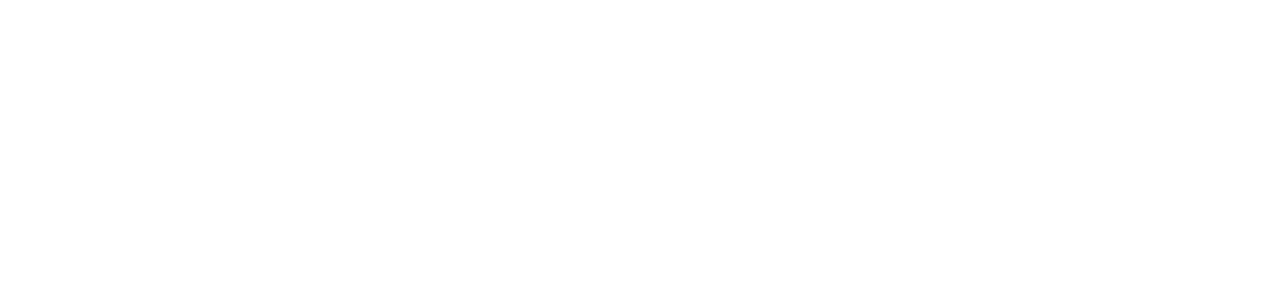
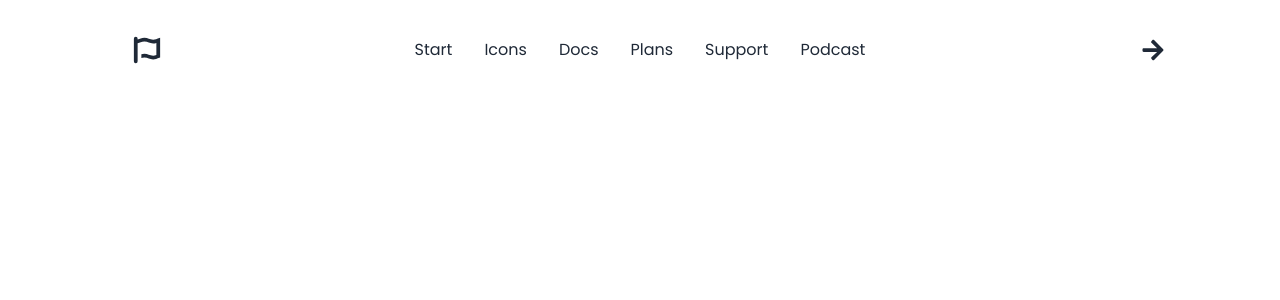
Before and after one commit to Momen1995/react-router-project, a React (Vite) app: page / in a window 1280 px wide. Shown: the top 300 px of the page. Built offline with nearby package versions, Linux system fonts and the light colour scheme.

Commit message:
navbar add

```diff
--- a/package.json
+++ b/package.json
@@ -14,6 +14,7 @@
     "match-sorter": "^6.3.1",
     "react": "^18.2.0",
     "react-dom": "^18.2.0",
+    "react-icons": "^5.0.1",
     "react-router-dom": "^6.21.1",
     "sort-by": "^1.2.0"
   },
--- a/src/Components/Header/Header.jsx
+++ b/src/Components/Header/Header.jsx
@@ -1,7 +1,73 @@
+import { FaFontAwesomeFlag, FaArrowRight } from "react-icons/fa";
 const Header = () => {
   return (
     <div>
-
+      <div className="navbar bg-base-100 py-6">
+        <div className="navbar-start">
+          <div className="dropdown">
+            <div tabIndex={0} role="button" className="btn btn-ghost lg:hidden">
+              <svg
+                xmlns="http://www.w3.org/2000/svg"
+                className="h-5 w-5"
+                fill="none"
+                viewBox="0 0 24 24"
+                stroke="currentColor"
+              >
+                <path
+                  strokeLinecap="round"
+                  strokeLinejoin="round"
+                  strokeWidth="2"
+                  d="M4 6h16M4 12h8m-8 6h16"
+                />
+              </svg>
+            </div>
+            <ul
+              tabIndex={0}
+              className="menu menu-sm dropdown-content mt-3 z-[1] p-2 shadow bg-base-100 rounded-box w-52"
+            >
+              <li>
+                <a>Item 1</a>
+              </li>
+              <li>
+                <a>Item 2</a>
+              </li>
+              <li>
+                <a>Item 3</a>
+              </li>
+            </ul>
+          </div>
+          <a className="btn btn-ghost text-3xl text-center lg:text-left">
+            <FaFontAwesomeFlag />
+          </a>
+        </div>
+        <div className="navbar-center hidden lg:flex">
+          <ul className="menu menu-horizontal px-1 text-[16px] font-thin">
+            <li>
+              <a>Start</a>
+            </li>
+            <li>
+              <a>Icons</a>
+            </li>
+            <li>
+              <a>Docs</a>
+            </li>
+            <li>
+              <a>Plans</a>
+            </li>
+            <li>
+              <a>Support</a>
+            </li>
+            <li>
+              <a>Podcast</a>
+            </li>
+          </ul>
+        </div>
+        <div className="navbar-end">
+          <a className="text-2xl">
+            <FaArrowRight />
+          </a>
+        </div>
+      </div>
     </div>
   );
 };
--- a/src/Components/Home/Home.jsx
+++ b/src/Components/Home/Home.jsx
@@ -1,7 +1,9 @@
+import Header from "../Header/Header";
+
 const Home = () => {
   return (
-    <div>
-
+    <div className="w-full mx-0 lg:w-10/12 lg:mx-auto">
+      <Header></Header>
     </div>
   );
 };
--- a/src/main.jsx
+++ b/src/main.jsx
@@ -3,11 +3,12 @@
 import App from './App.jsx'
 import './index.css'
 import { createBrowserRouter, RouterProvider } from "react-router-dom";
+import Home from './Components/Home/Home.jsx';
 
 const router = createBrowserRouter ([
   {
     path : "/",
-    element : <home></home>
+    element: <Home></Home>
   }
 ])
 
```
Also changed, not shown: 1 other file (tests, documents, lock files or other folders).
